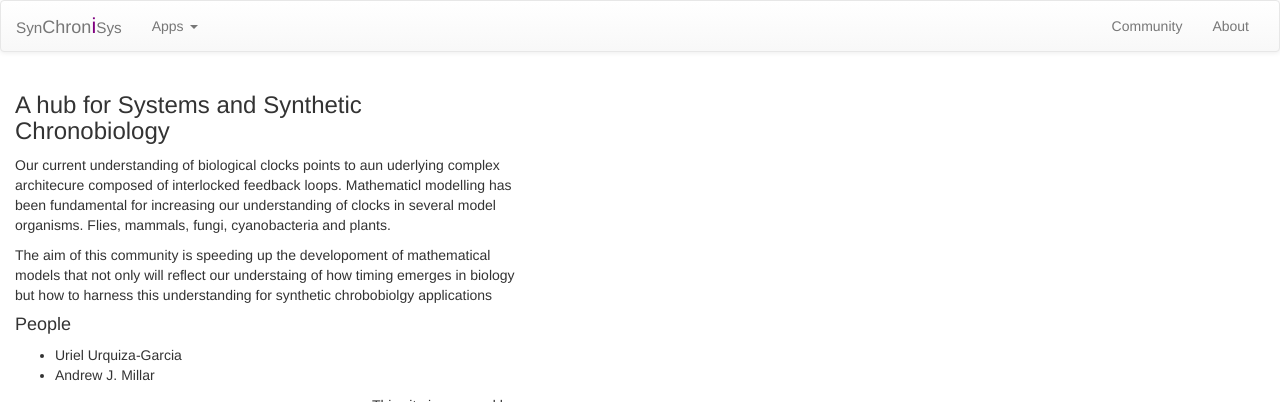
After one commit to jurquiza/SloppyCellReports, a Django app: page /about/ in a window 1280 px wide. The commit adds this page. Shown: the top 402 px of the page. Run offline with Django 3.2, Linux system fonts and the light colour scheme; parts of the project's set-up code (start-up, migrations or seed data) failed here and were passed over; some libraries are stand-ins or nearby versions.

Commit message:
Splitting of about template and front page. Now we have a jumbotron as a wellcoming message and also added a button for loading P2011 only when needed

```diff
--- /dev/null
+++ b/frontpage/templates/frontpage/about.html
@@ -0,0 +1,43 @@
+{% extends "base.html" %}
+    {% block content %}
+    <div class="container-fluid">
+        <div class="row">
+            <div class="col-lg-5">
+                <h3>A hub for Systems and Synthetic Chronobiology </h3>
+                <p>Our current understanding of biological clocks points to aun
+                    uderlying complex architecure composed of interlocked feedback loops.
+                    Mathematicl modelling has been fundamental for increasing our understanding
+                    of clocks in several model organisms. Flies, mammals, fungi, cyanobacteria and plants.
+                </p>
+
+                <p>The aim of this community is speeding up the developoment of mathematical
+                    models that not only will reflect our understaing of how timing emerges
+                    in biology but how to harness this understanding for synthetic chrobobiolgy
+                    applications
+                </p>
+
+                <h4>
+                    People
+                </h4>
+                <ul>
+                    <li> Uriel Urquiza-Garcia </li>
+                    <li> Andrew J. Millar </li>
+                </ul>
+
+                <p align="right">This site is powered by:
+                </p>
+            </div>
+        </div>
+    </div>
+
+    <div class="container-fluid ">
+        <div id ="footer" class="row">
+            <div class="col-lg-6 col-sx-6 fixed-bottom">
+            <img align="right" src="https://www.python.org/static/community_logos/python-logo-master-v3-TM.png" class="img-responsive" width=100>
+            <img align="right" src=https://www.djangoproject.com/s/img/logos/django-logo-positive.png class="img-responsive" width=100>
+
+            </div>
+        </div>
+
+    </div>
+    {% endblock %}
--- a/frontpage/urls.py
+++ b/frontpage/urls.py
@@ -4,5 +4,6 @@ from . import views
 urlpatterns = [
 
     url(r'^$', views.main_page, name='main_page'),
+    url(r'^about/', views.about, name='about'),
 
 ]
--- a/frontpage/views.py
+++ b/frontpage/views.py
@@ -5,3 +5,6 @@ from django.shortcuts import render
 
 def main_page(request):
 	return render(request, 'frontpage/main_page.html',{})
+
+def about(request):
+	return render(request, 'frontpage/about.html',{})
--- a/plotFitting/urls.py
+++ b/plotFitting/urls.py
@@ -3,4 +3,5 @@ from . import views
 
 urlpatterns = [
     url(r'', views.plotFitting, name='plotFitting'),
+    url(r'^/P2011_load/$', views.P2011_load, name='P2011_load'),
 ]
--- a/templates/base.html
+++ b/templates/base.html
@@ -45,7 +45,7 @@
 
           <ul class="nav navbar-nav navbar-right">
             <li><a href="#">Community<span class="sr-only">(current)</span></a></li>
-            <li><a href="../">About<span class="sr-only">(current)</span></a></li>
+            <li><a href="../about">About<span class="sr-only">(current)</span></a></li>
 
           </ul>
         </div><!-- /.navbar-collapse -->
```
Also changed, not shown: frontpage/templates/frontpage/main_page.html (+10 -26 lines), plotFitting/templates/plotFitting/plot.html (+10 -0 lines), plotFitting/views.py (+8 -5 lines), 1 other file.
